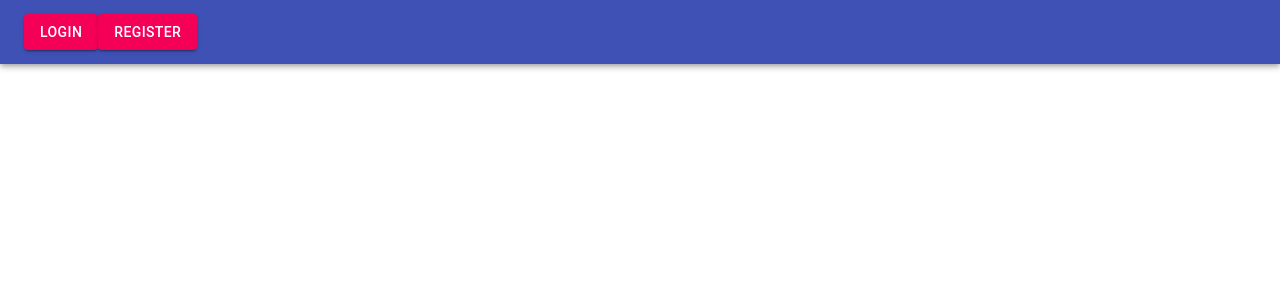
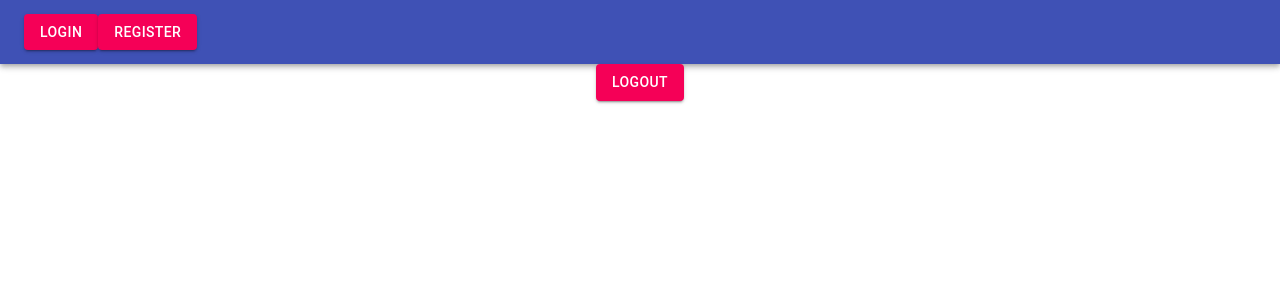
Before and after one commit to insomnia1337/aws-project, a React (Create React App) app: page /home in a window 1280 px wide. Shown: the top 300 px of the page. Built offline with nearby package versions, Linux system fonts and the light colour scheme; what amazon-cognito-identity-js would draw is missing.

Commit message:
poprawki w auth

```diff
--- a/src/App.js
+++ b/src/App.js
@@ -1,21 +1,31 @@
-import React from 'react';
-import './App.css';
-import NavBar from './components/navbar';
-import { BrowserRouter as Router, Route} from "react-router-dom";
-import SignUpForm from './components/SignUpForm';
-import SignInForm from './components/SignInForm';
+import React from "react";
+import "./App.css";
+import NavBar from "./components/navbar";
+import { BrowserRouter as Router, Route, Redirect } from "react-router-dom";
+import SignUpForm from "./components/SignUpForm";
+import SignInForm from "./components/SignInForm";
+import Home from "./components/Home";
+import Auth from "./components/Auth"
+import { PrivateRoute } from "./components/auth/protected.route";
+const auth = new Auth()
+console.log(auth);
 
 
-function App() {
+export default class App extends React.Component {
+  state = {
+    isLogged: false,
+  }
+
+  render(){
   return (
     <div className="App">
       <Router>
         <NavBar />
         <Route path="/login" exact component={SignInForm} />
-        <Route path="/register/" component={SignUpForm} />
+        <Route path="/register" exact component={SignUpForm} />
+        <PrivateRoute path="/home" exact component={Home} />
       </Router>
     </div>
   );
+  }
 }
-
-export default App;
--- a/src/components/Auth.js
+++ b/src/components/Auth.js
@@ -4,15 +4,15 @@ import {
   CognitoUserAttribute
 } from "amazon-cognito-identity-js";
 import { loginProviderName } from "../env.js";
-
 import React, { Component } from "react";
 
 export default class Auth extends Component {
-  constructor(userPool, credentials) {
-      debugger;
+  constructor(userPool, credentials, cognitoUser) {
     super();
+    this.cognitoUser = cognitoUser;
     this.userPool = userPool;
     this.credentials = credentials;
+    this.authenicated = false;
   }
 
   signInUser(userName, password) {
@@ -28,11 +28,24 @@ export default class Auth extends Component {
     cognitoUser.authenticateUser(authenticationDetails, {
       onSuccess: result => {
         console.log("nice logged");
+        this.authenicated = true;
       },
       onFailure: err => {
+        this.authenicated = false;
         console.log(err);
         // alert(err);
       }
     });
   }
+  isAuthenticated() {
+    return this.authenicated;
+  }
+
+  logout() {
+      debugger;
+    const cognitoUser = this.userPool.getCurrentUser();
+    if (cognitoUser != null) {
+      cognitoUser.signOut();
+    }
+  }
 }
--- /dev/null
+++ b/src/components/Home.js
@@ -0,0 +1,26 @@
+import React, { Component } from "react";
+import Button from "@material-ui/core/Button";
+import Auth from "./Auth";
+
+
+const auth = new Auth();
+export default class Home extends Component {
+
+    render() {
+    return (
+      <div>
+        <Button
+          variant="contained"
+          color="secondary"
+          onClick={() => {
+              auth.logout(() => {
+                this.props.history.push("/login");
+              });
+          }}
+        >
+          Logout
+        </Button>
+      </div>
+    );
+  }
+}
--- a/src/components/SignInForm.js
+++ b/src/components/SignInForm.js
@@ -1,4 +1,4 @@
-import React, { useState } from 'react'
+import React, { useState } from "react";
 import Avatar from "@material-ui/core/Avatar";
 import Button from "@material-ui/core/Button";
 import CssBaseline from "@material-ui/core/CssBaseline";
@@ -11,13 +11,9 @@ import Typography from "@material-ui/core/Typography";
 import { makeStyles } from "@material-ui/core/styles";
 import Container from "@material-ui/core/Container";
 
-import Auth from './Auth';
+import Auth from "./Auth";
 import { CognitoUserPool } from "amazon-cognito-identity-js";
-import {
-  poolData,
-  identityPoolId,
-  region,
-} from "../env";
+import { poolData, identityPoolId, region } from "../env";
 import AWS from "aws-sdk";
 
 const useStyles = makeStyles(theme => ({
@@ -45,33 +41,36 @@ const useStyles = makeStyles(theme => ({
   }
 }));
 
-
-
-
 const userPool = new CognitoUserPool(poolData);
 const credentials = new AWS.CognitoIdentityCredentials({
   IdentityPoolId: identityPoolId
 });
-
+  const cognitoUser = userPool.getCurrentUser();
 AWS.config.update({
   region: region,
   credentials: credentials
 });
 
+const auth = new Auth(userPool, credentials, cognitoUser);
 
-const auth = new Auth(userPool, credentials);
+export default function SignInForm(props) {
+  const classes = useStyles();
+  const [login, setLogin] = useState("");
+  const [password, setPassword] = useState("");
 
-export default function SignInForm() {
-  const classes = useStyles();
-    const [login, setLogin] = useState("");
-    const [password, setPassword] = useState("");
+  const handleSubmit = async e => {
+    e.preventDefault();
+    console.log(login);
+    debugger;
+     auth.signInUser(login, password);
+   auth.isAuthenticated();
+debugger;
+    if (auth.authenicated) {
+      debugger;
+      props.history.push("/home");
+    }
 
-    const handleSubmit = (e) => {
-      e.preventDefault();
-      console.log(login)
-      debugger;
-      auth.signInUser(login, password)
-    }
+  };
   return (
     <Container component="main" maxWidth="xs">
       <CssBaseline />
@@ -82,7 +81,7 @@ export default function SignInForm() {
         <Typography component="h1" variant="h5">
           Sign in
         </Typography>
-        <form onSubmit={handleSubmit} className={classes.form} noValidate>
+        <form className={classes.form} noValidate>
           <TextField
             variant="outlined"
             margin="normal"
@@ -116,12 +115,17 @@ export default function SignInForm() {
             variant="contained"
             color="primary"
             className={classes.submit}
+            onClick={handleSubmit}
           >
             Sign In
           </Button>
           <Grid container>
             <Grid item>
-              <Link style={{textDecoration: 'none'}} to="/register" variant="body2">
+              <Link
+                style={{ textDecoration: "none" }}
+                to="/register"
+                variant="body2"
+              >
                 {"Don't have an account? Sign Up"}
               </Link>
             </Grid>
--- /dev/null
+++ b/src/components/auth/protected.route.js
@@ -0,0 +1,25 @@
+import React from "react";
+import { Route, Redirect } from "react-router-dom";
+import Auth from '../Auth'
+
+
+const auth = new Auth();
+export const PrivateRoute = ({ component: Component, ...rest }) => (
+         <Route
+           {...rest}
+           render={props =>
+             auth.isAuthenticated ? (
+               <Component {...props} />
+             ) : (
+               <Redirect to= {
+                   {
+                       pathname: "/",
+                       state: {
+                           from: props.location
+                       }
+                   }
+               } />
+             )
+           }
+         />
+       );
--- a/src/components/navbar.js
+++ b/src/components/navbar.js
@@ -4,7 +4,6 @@ import AppBar from "@material-ui/core/AppBar";
 import Toolbar from "@material-ui/core/Toolbar";
 import Button from "@material-ui/core/Button";
 import {Link} from "react-router-dom"
-import Typography from "@material-ui/core/Typography"
 
 const useStyles = makeStyles(theme => ({
 
```
